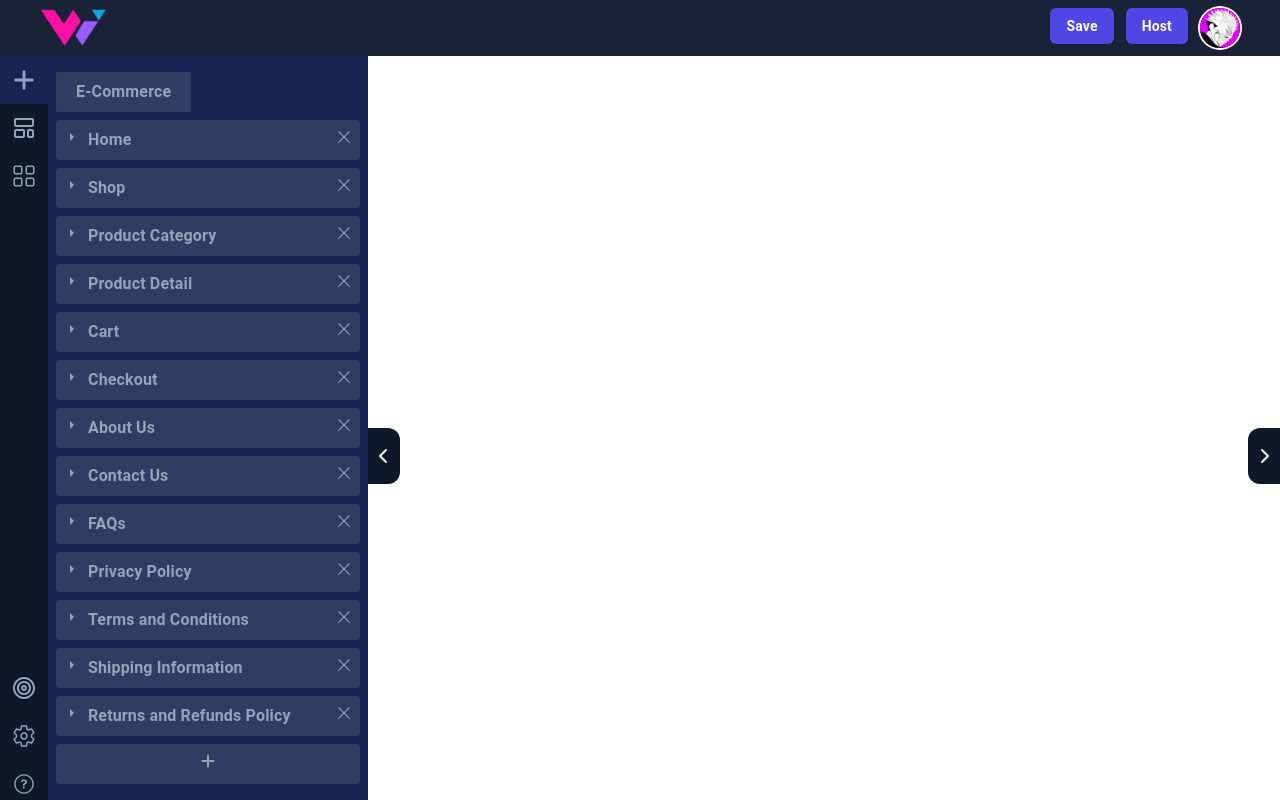
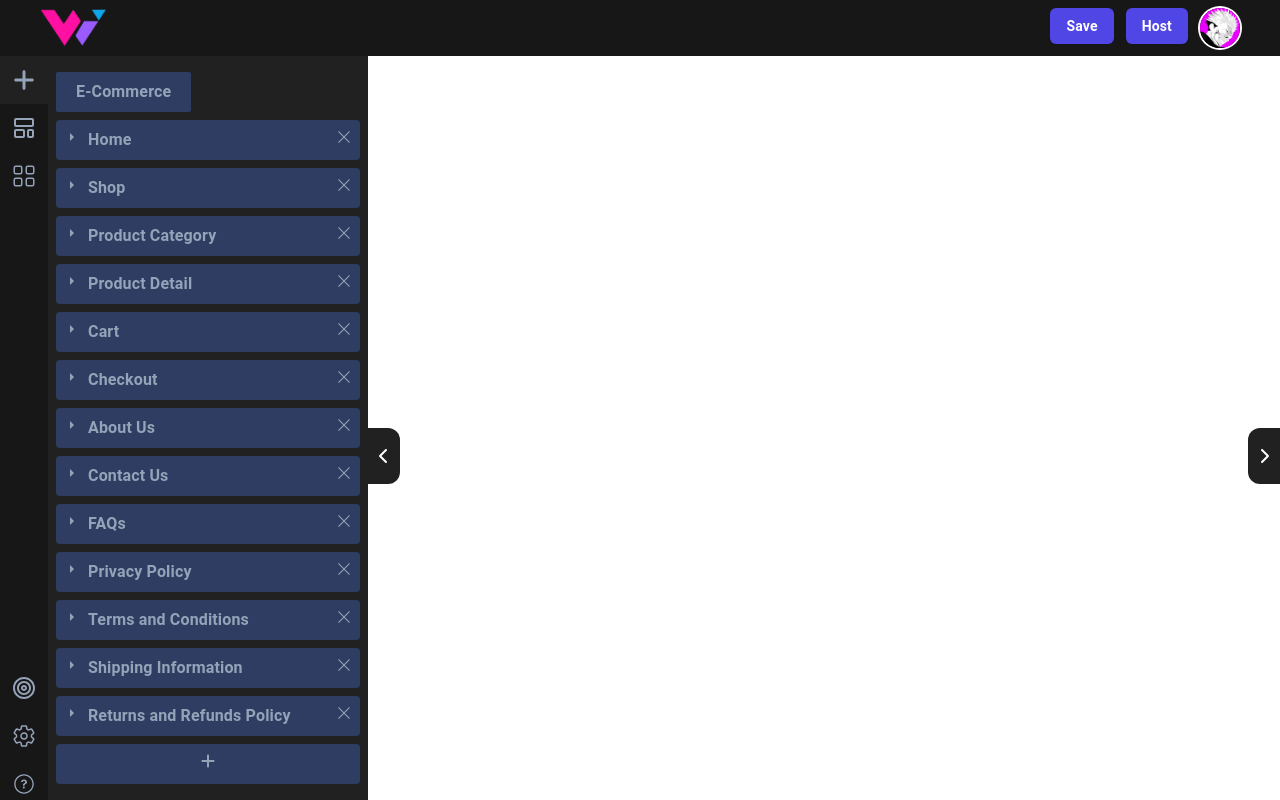
Before and after one commit to abijeetraut1/web-element, a React (Vite) app: page /design in a window 1280 px wide. Built offline with nearby package versions, Linux system fonts and the light colour scheme.

Commit message:
changed panel colors

```diff
--- a/src/pages/Design/Compoents/DesignNavigator/DesignNavigator.jsx
+++ b/src/pages/Design/Compoents/DesignNavigator/DesignNavigator.jsx
@@ -13,12 +13,12 @@ export default function DesignNavigator() {
     const activeSection = useSelector(state => state.pageControls.isPageActive);
 
     return (
-        <section className="flex flex-col justify-between h-94vh text-dark-text text-2xl bg-dark-sliders">
+        <section className="flex flex-col justify-between h-94vh text-dark-text-color text-2xl bg-dark-navigation-drawer-bg">
             <section className="flex flex-col">
                 <button
                     title="Add Pages"
                     value="add-page"
-                    className={`p-3 ${activeSection === "add-pages" ? "bg-blue-950" : ""}`}
+                    className={`p-3 ${activeSection === "add-pages" ? "bg-dark-sliders-bg" : ""}`}
                     onClick={() => {
                         dispatch(setIsPageActive("add-pages"));
                         dispatch(setChooseDesignIsOpen("tabs"));
@@ -28,7 +28,7 @@ export default function DesignNavigator() {
 
                 <button
                     title="Templates"
-                    className={`p-3 ${activeSection === "template" ? "bg-blue-950" : ""}`}
+                    className={`p-3 ${activeSection === "template" ? "bg-dark-sliders-bg" : ""}`}
                     onClick={() => {
                         dispatch(setIsPageActive("template"));
                         dispatch(setChooseDesignIsOpen("tabs"));
@@ -39,7 +39,7 @@ export default function DesignNavigator() {
 
                 <button
                     title="Plugins"
-                    className={`p-3 ${activeSection === "plugin" ? "bg-blue-950" : ""}`}
+                    className={`p-3 ${activeSection === "plugin" ? "bg-dark-sliders-bg" : ""}`}
                     onClick={() => {
                         dispatch(setIsPageActive("plugin"));
                         dispatch(setChooseDesignIsOpen("tabs"));
--- a/src/pages/Design/Compoents/DrawerControls/DrawerControls.jsx
+++ b/src/pages/Design/Compoents/DrawerControls/DrawerControls.jsx
@@ -9,7 +9,7 @@ export default function DrawerControls({ borderRadius, right, drawerDisplay, but
     return (
         <div className='h-screen flex items-center'>
             <button
-                className={`bg-dark-sliders text-white py-5 px-2 ${borderRadius}`}
+                className={`bg-dark-sliders-bg text-white py-5 px-2 ${borderRadius}`}
                 onClick={() => drawerDisplay === "edit" ? dispatch(setCustomizeDesignIsOpen(false)) : drawerDisplay === "drawer" ? dispatch(setChooseDesignIsOpen(buttonStatus ? false : true)) : ""}
             >
                 {right ? <FaChevronRight /> : <FaChevronLeft />}
--- a/src/pages/Design/Compoents/Sliders/ChooseDesign/CustomizationDrawer.jsx
+++ b/src/pages/Design/Compoents/Sliders/ChooseDesign/CustomizationDrawer.jsx
@@ -16,15 +16,16 @@ export default function ChooseDesign() {
                 <div>
                     <DesignNavigator />
                 </div>
-                <aside className={`${leftDrawerOpen ? "w-80 bg-blue-950 h-screen overflow-auto" : "w-0"} duration-300 py-2`}>
-                    {
-                        leftDrawerOpen && <div className='flex flex-col justify-center'>
+                <aside className={`${leftDrawerOpen ? "w-80 bg-dark-sliders-bg h-screen overflow-auto" : "w-0"} duration-300 py-2`}>
+                    {leftDrawerOpen && (
+                        <div className='flex flex-col justify-center'>
                             {clickedPanel === "plugin" && <Plugins />}
                             {clickedPanel === "template" && <TemplatesCtrl />}
                             {clickedPanel === "add-pages" && <AddPages />}
                         </div>
-                    }
+                    )}
                 </aside>
+
 
                 <div>
                     <DrawerControls borderRadius="rounded-r-xl" right={false} drawerDisplay="drawer" />
--- a/src/pages/Design/Compoents/Sliders/ChooseDesign/DesignCtrlCmp/AI/ChatGPT.jsx
+++ b/src/pages/Design/Compoents/Sliders/ChooseDesign/DesignCtrlCmp/AI/ChatGPT.jsx
@@ -2,7 +2,7 @@ import Chatgpt from "../../../../../../../assets/logo/chatgpt/Chatgpt";
 
 export default function ChatGPT() {
     return (
-        <section className="flex bg-dark-border w-3/5">
+        <section className="flex bg-dark-button-bg w-3/5">
             <div>
                 <Chatgpt />
             </div>
--- a/src/pages/Design/Compoents/Sliders/ChooseDesign/DesignCtrlCmp/AddPages/AddPages.jsx
+++ b/src/pages/Design/Compoents/Sliders/ChooseDesign/DesignCtrlCmp/AddPages/AddPages.jsx
@@ -69,14 +69,14 @@ export default function AddPages() {
                 <div className="flex space-x-2 overflow-x-auto">
                     {websiteTypes && websiteTypes.map((type) => (
                         <div key={type}>
-                            <button className="py-2 px-5 bg-dark-border rounded-sm text-dark-text font-bold">{type}</button>
+                            <button className="py-2 px-5 bg-dark-button-bg rounded-sm text-dark-text-color font-bold">{type}</button>
                         </div>
                     ))}
                 </div>
 
                 <div className="space-y-2">
                     {ecommerce && ecommerce.map(page => (
-                        <div key={page.title} className="flex justify-between font-semibold p-2 text-dark-text rounded w-full bg-dark-border">
+                        <div key={page.title} className="flex justify-between font-semibold p-2 text-dark-text-color rounded w-full bg-dark-button-bg">
                             <div className="space-x-2">
                                 <button><IoMdArrowDropright /></button>
                                 <span>{page.title}</span>
@@ -87,7 +87,7 @@ export default function AddPages() {
                         </div>
                     ))}
                 </div>
-                <div className="text-center font-semibold p-2 text-dark-text rounded w-full bg-dark-border">
+                <div className="text-center font-semibold p-2 text-dark-text-color rounded w-full bg-dark-button-bg">
                     <button><FaPlus /></button>
                 </div>
             </div>
--- a/src/pages/Design/Compoents/Sliders/ChooseDesign/DesignCtrlCmp/Plugins/Plugins.jsx
+++ b/src/pages/Design/Compoents/Sliders/ChooseDesign/DesignCtrlCmp/Plugins/Plugins.jsx
@@ -26,7 +26,7 @@ export default function Plugins() {
     return (
         <section className="flex flex-wrap justify-center space-y-2 p-2">
             {PluginsArray && PluginsArray.map((plugin) => (
-                <div key={plugin.name} className="cursor-pointer flex justify-between items-center font-semibold p-2 text-dark-text rounded w-full bg-dark-border">
+                <div key={plugin.name} className="cursor-pointer flex justify-between items-center font-semibold p-2 text-dark-text-color rounded w-full bg-dark-button-bg">
                     <div className="space-x-2 flex justify-between items-center ">
                         <span>{plugin.icon}</span>
                         <span>{plugin.name}</span>
--- a/src/pages/Design/Compoents/Sliders/EditDesign/EditDesign.jsx
+++ b/src/pages/Design/Compoents/Sliders/EditDesign/EditDesign.jsx
@@ -1,8 +1,9 @@
 import { useSelector } from "react-redux";
 import DrawerControls from '../../DrawerControls/DrawerControls';
+import ElementSpaceing from "./components/ElementSpaceing/ElementSpaceing";
 
 export default function EditDesign() {
-    const open = useSelector(state => state.pageControls.isCustomizeDesignIsOpen);
+    const RightDrawerOpen = useSelector(state => state.pageControls.isCustomizeDesignIsOpen);
 
     return (
         <aside className={`fixed top-13 right-0 h-screen`}>
@@ -10,14 +11,12 @@ export default function EditDesign() {
                 <div>
                     <DrawerControls borderRadius="rounded-l-xl" right={true} drawerDisplay="edit" buttonStatus={open} />
                 </div>
-                <aside className={`${open ? "w-80 bg-blue-950 h-screen" : "w-0"} duration-300 `}>
+                <aside className={`${RightDrawerOpen ? "p-2 w-80 bg-dark-sliders-bg h-screen overflow-auto" : "w-0"} duration-300 py-2`}>
                     <div className='flex items-center justify-between space-x-2'>
-
+                        <ElementSpaceing />
                     </div>
                 </aside>
-
             </div>
-
         </aside>
     )
 }
--- /dev/null
+++ b/src/pages/Design/Compoents/Sliders/EditDesign/components/ElementSpaceing/ElementSpaceing.jsx
@@ -0,0 +1,28 @@
+import { RxPadding, RxMargin } from "react-icons/rx";
+import { IoLinkSharp } from "react-icons/io5";
+
+export default function ElementSpaceing() {
+  return (
+    <section >
+      <div>
+        <span className="text-white text-semibold">Element Spacing</span>
+      </div>
+      <div>
+        <div className="text-bold space-x-2 text-dark-text-color ">
+          <span>Margin</span>
+        </div>
+        <div className="flex">
+
+
+          <div className="space-x-2 p-2 w-100% hover:rounded border border-dark-sliders-bg-color hover:border-dark-button-bg-color">
+            <span className="font-bold text-dark-text-color">x</span>
+            <span><input type="number" name="" id="" className=" bg-transparent font-bold text-dark-text-color outline-none" min="0" max="100" /></span>
+          </div>
+
+
+        </div>
+      </div>
+
+    </section>
+  )
+}
--- a/src/pages/Design/Design.jsx
+++ b/src/pages/Design/Design.jsx
@@ -12,7 +12,7 @@ export default function Design() {
 
   return (
     <section>
-      <div className='p-2 bg-dark-navigation'>
+      <div className='p-2 bg-dark-navigation-bg'>
         <NavigationBar />
       </div>
 
--- a/tailwind.config.js
+++ b/tailwind.config.js
@@ -7,17 +7,26 @@ export default {
   theme: {
     extend: {
       backgroundColor: {
-        "dark-navigation": "#192237",
-        "dark-sliders": "#0F172A",
-        "dark-border": "#2E3D61",
-
+        "dark-navigation-bg": "#171717",
+        "dark-navigation-drawer-bg": "#171717",
+        "dark-sliders-bg": "#212121",
+        "dark-button-bg": "#2E3D61",
       },
-      textColor:{
-        "dark-text": "#94A3B8",
+      textColor: {
+        "dark-text-color": "#94A3B8",
       },
-      height:{
-        "94vh":"94vh"
-      }
+      height: {
+        "94vh": "94vh"
+      },
+      borderColor: {
+        "dark-border-color": "#2E3D61",
+      },
+    },
+  },
+  variants: {
+    extend: {
+      borderColor: ['hover'], // Enable hover variants for border color
+      borderRadius: ['hover'], // Enable hover variants for border radius
     },
   },
   plugins: [],
```
